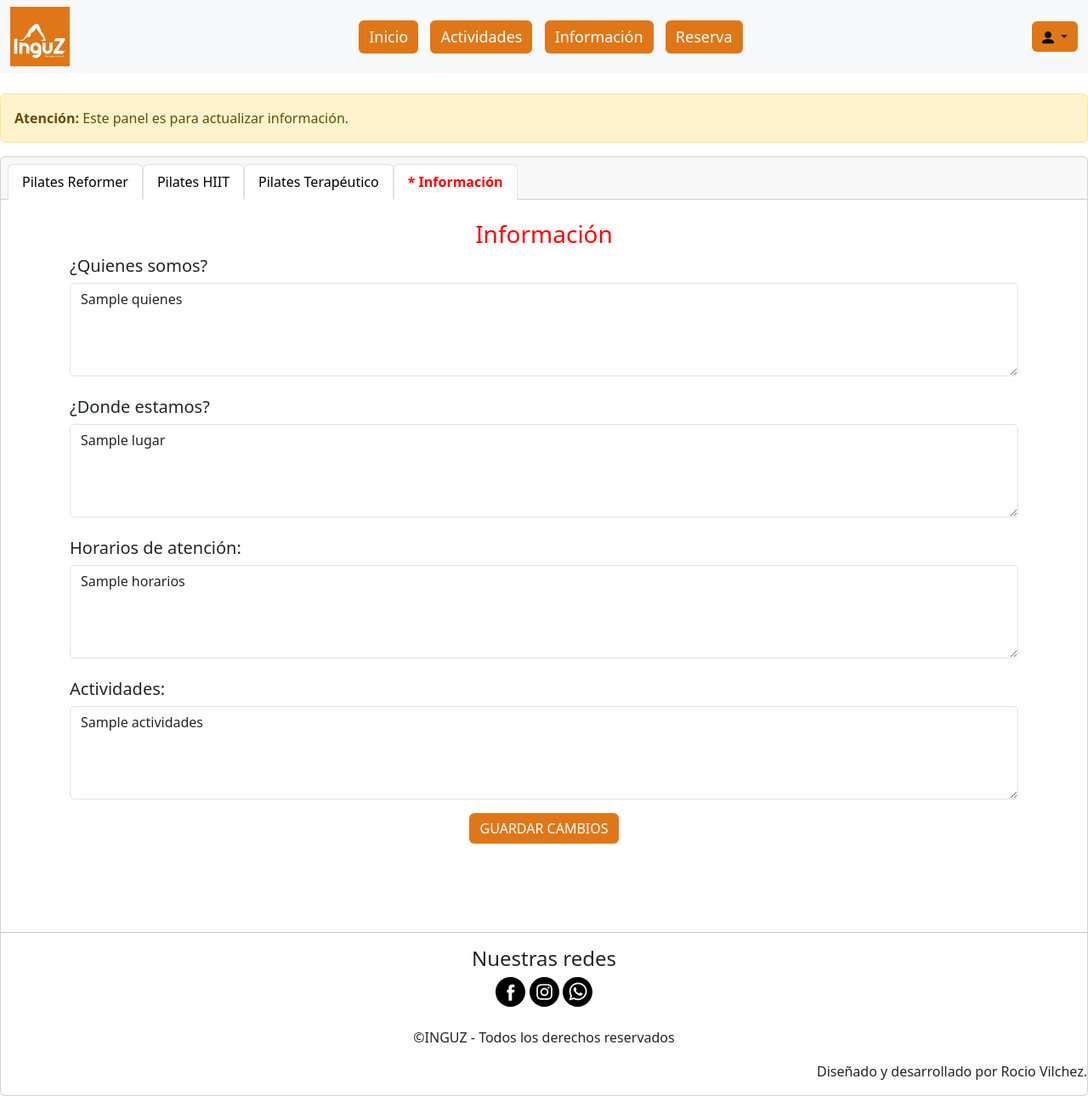
After one commit to rociojazminvilchez/inguzpracticas, a CodeIgniter 4 app: the page made by app/Views/actualizar/informacion.php in a window 1280 px wide. The commit adds this page. Shown: the whole page at 85% size. Run offline with PHP 8.4 and a stand-in for CodeIgniter, Linux system fonts and the light colour scheme; the template is opened without the code that fills it: most values are stand-ins (such as "Sample title", 1, 10 or a date in 2020); some libraries are stand-ins or nearby versions.

Commit message:
caaaaaaaas

```diff
--- a/app/Config/Routes.php
+++ b/app/Config/Routes.php
@@ -49,3 +49,7 @@ $routes->post('/actualizar/hiit', 'Actividades::updateHiit');
 
 $routes->get('/actualizar/terapeutico','Actividades::actualizar_terapeutico');
 $routes->post('/actualizar/terapeutico', 'Actividades::updateTerapeutico');
+
+#INFORMACION
+$routes->get('/actualizar/informacion','Actividades::informacion');
+$routes->post('/actualizar/informacion', 'Actividades::updateInformacion');
--- a/app/Views/actualizar/actualizar_reformer.php
+++ b/app/Views/actualizar/actualizar_reformer.php
@@ -28,6 +28,9 @@
       </li>
       <li class="nav-item">
         <a class="nav-link active" aria-current="true" href="<?= base_url('/actualizar/terapeutico'); ?>" >Pilates Terap&eacuteutico</a>
+      </li>
+      <li class="nav-item">
+        <a class="nav-link active" aria-current="true" href="<?= base_url('/actualizar/informacion'); ?>"> Informaci&oacuten</label></a>
       </li>
     </ul>
   </div><br>
@@ -137,7 +140,7 @@ foreach ($horas as $hora): ?>
     </p>
     </form>
 </div>
-
+    </body>
 <?php
     echo $this->include('plantilla/footer');
 ?>
--- /dev/null
+++ b/app/Views/actualizar/informacion.php
@@ -0,0 +1,76 @@
+<!DOCTYPE html>
+<html lang="en">
+<head>
+    <meta charset="UTF-8">
+    <title>Inguz</title>
+    <meta name="description" content="The small framework with powerful features">
+    <meta name="viewport" content="width=device-width, initial-scale=1.0">
+    <link rel="icon" href="<?= base_url('img/icon.png')?>">
+    <link href="https://cdn.jsdelivr.net/npm/bootstrap@5.3.3/dist/css/bootstrap.min.css" rel="stylesheet" integrity="sha384-QWTKZyjpPEjISv5WaRU9OFeRpok6YctnYmDr5pNlyT2bRjXh0JMhjY6hW+ALEwIH" crossorigin="anonymous">
+    <link rel="stylesheet" href="<?= base_url('assets/css/actividades.css') ?>">
+  </head>
+<body>
+<?php
+    echo $this->include('plantilla/navbar');
+?>
+
+<br>
+<?php if (session()->getFlashdata('mensaje')): ?>
+    <div class="alert alert-success">
+        <?= session()->getFlashdata('mensaje') ?>
+    </div>
+<?php endif; ?>
+<div class="alert alert-warning" role="alert">
+  <strong>Atención:</strong> Este panel es para actualizar informaci&oacuten.
+</div>
+<div class="card text-center">
+  <div class="card-header">
+    <ul class="nav nav-tabs card-header-tabs">
+      <li class="nav-item">
+        <a class="nav-link active" aria-current="true" href=<?= base_url('/actualizar/actualizar_reformer'); ?>>Pilates Reformer</a>
+      </li>
+      <li class="nav-item">
+        <a class="nav-link active" aria-current="true" href="<?= base_url('/actualizar/hiit'); ?>">Pilates  HIIT</a>
+      </li>
+      <li class="nav-item">
+        <a class="nav-link active" aria-current="true" href="<?= base_url('/actualizar/terapeutico'); ?>"> Pilates Terap&eacuteutico</label></a>
+      </li>
+      <li class="nav-item">
+        <a class="nav-link active" aria-current="true" href="<?= base_url('/actualizar/informacion'); ?>"> <label style="color:red; font-weight: bold;">*  Informaci&oacuten</label></a>
+      </li>
+    </ul>
+</div><br>
+<div class="container">
+    <h3 style="text-align: center; color: red;">Informaci&oacuten</h3>
+<form action="<?= base_url('/actualizar/informacion') ?>" method="post">
+        <!-- Descripción -->
+        <div class="mb-3">
+
+        <?php foreach ($info as $i):
+          ?>
+            <input type="hidden" name="id" value="<?= esc($i['id']) ?>">
+          <h5 style= "text-align: left;">¿Quienes somos?</h5>
+          <textarea class="form-control" id="quienes" name="quienes" rows="4"><?= esc($i['quienes']) ?></textarea><br>
+          <h5 style= "text-align: left;">¿Donde estamos?</h5>
+          <textarea class="form-control" id="lugar" name="lugar" rows="4"><?= esc($i['lugar']) ?></textarea><br>
+          <h5 style= "text-align: left;">Horarios de atenci&oacuten:</h5>
+          <textarea class="form-control" id="horarios" name="horarios" rows="4"><?= esc($i['horarios']) ?></textarea><br>
+          <h5 style= "text-align: left;">Actividades:</h5>
+          <textarea class="form-control" id="actividades" name="actividades" rows="4"><?= esc($i['actividades']) ?></textarea>
+
+        <?php
+    endforeach; ?>
+        </div>
+        <button type="submit" class="btn btn-primary" style="background-color: #df7718; border: none;">GUARDAR CAMBIOS</button>
+    </p>
+    </form>
+</div>
+    </body>
+<?php
+    echo $this->include('plantilla/footer');
+?>
+
+<script src="https://cdn.jsdelivr.net/npm/bootstrap@5.3.3/dist/js/bootstrap.bundle.min.js" integrity="sha384-YvpcrYf0tY3lHB60NNkmXc5s9fDVZLESaAA55NDzOxhy9GkcIdslK1eN7N6jIeHz" crossorigin="anonymous"></script>
+
+</body>
+</html>
--- a/app/Views/actualizar/terapeutico.php
+++ b/app/Views/actualizar/terapeutico.php
@@ -34,6 +34,9 @@
       <li class="nav-item">
         <a class="nav-link active" aria-current="true" href="<?= base_url('/actualizar/terapeutico'); ?>"> <label style="color:red; font-weight: bold;">*  Pilates Terap&eacuteutico</label></a>
       </li>
+      <li class="nav-item">
+        <a class="nav-link active" aria-current="true" href="<?= base_url('/actualizar/informacion'); ?>"> Informaci&oacuten</label></a>
+      </li>
     </ul>
 </div><br>
 
@@ -54,7 +57,7 @@
         </div>
 
 <!-- Horarios -->
-<h5>Horarios:</h5>
+<h5 style= "text-align: left;">Horarios:</h5>
 <div class="card-body">
 <table class="table">
     <thead>
--- a/app/Views/instructor/perfil.php
+++ b/app/Views/instructor/perfil.php
@@ -59,7 +59,10 @@
     <br><br>
 
   <h5 style="text-align:left;"> Datos registro:</h5><br>
-
+  E-mail:<br>
+  <strong>
+    <?= esc($inst['correo']); ?>
+  </strong><br><br>
   <span class="error">*</span> Contraseña: <br>
   <input type="password" name="contra" value="<?= esc($inst['contraseña']) ?>" required ><br><br>
 
--- a/app/Views/plantilla/navbar.php
+++ b/app/Views/plantilla/navbar.php
@@ -52,8 +52,8 @@
             if($_SESSION['tipo']=='Usuario'){
              ?>
              <li><a class="dropdown-item" href="<?= base_url('/usuario/perfil'); ?>">Perfil</a></li>
-             <li><a class="dropdown-item" href=""> Historial</a></li>
-             <li><a class="dropdown-item" href=""> Cr&eacuteditos</a></li>
+             <li><a class="dropdown-item" href="#"> Historial</a></li>
+             <li><a class="dropdown-item" href="#"> Cr&eacuteditos</a></li>
              <li><a class="dropdown-item" href="<?= base_url('/salir'); ?>">Cerrar sesión</a></li>
              <?php
             }else{
--- a/app/Views/usuario/perfil.php
+++ b/app/Views/usuario/perfil.php
@@ -61,10 +61,10 @@
 
   <h4 style="text-align:left;"> Datos registro:</h4><br>
 
-  <span class="error">*</span> E-mail: <br>
-  <p>
+  E-mail: <br>
+  <strong>
     <?= esc($us['correo']); ?>
-  </p>
+  </strong><br><br>
   <input type="hidden" name="correo" value="<?= esc($us['correo'])?>">
   <?php
    endforeach;
```
Also changed, not shown: app/Controllers/Actividades.php (+58 -1 lines), app/Controllers/Usuario.php (+6 -6 lines), app/Views/actualizar/hiit.php (+6 -3 lines).
